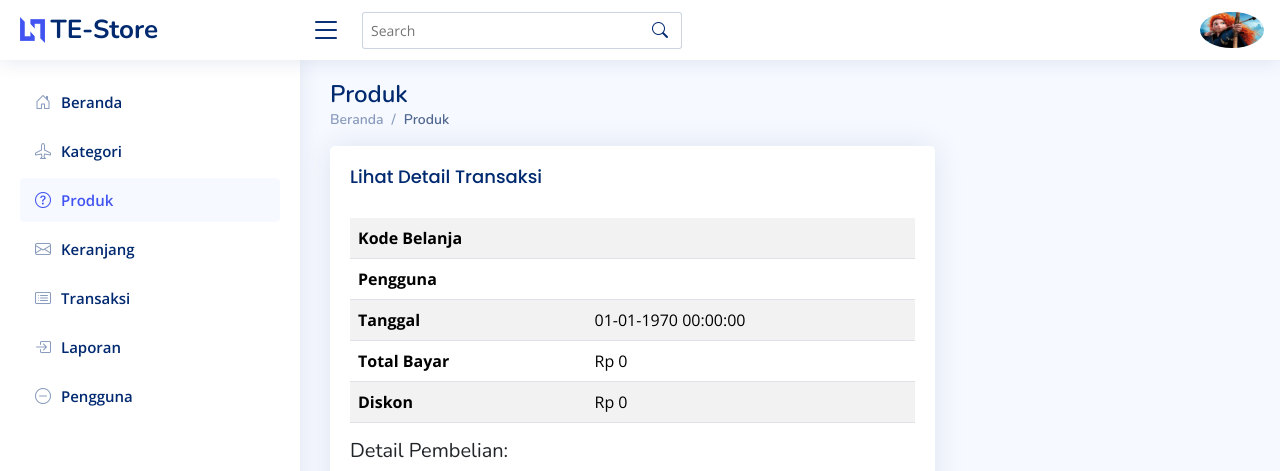
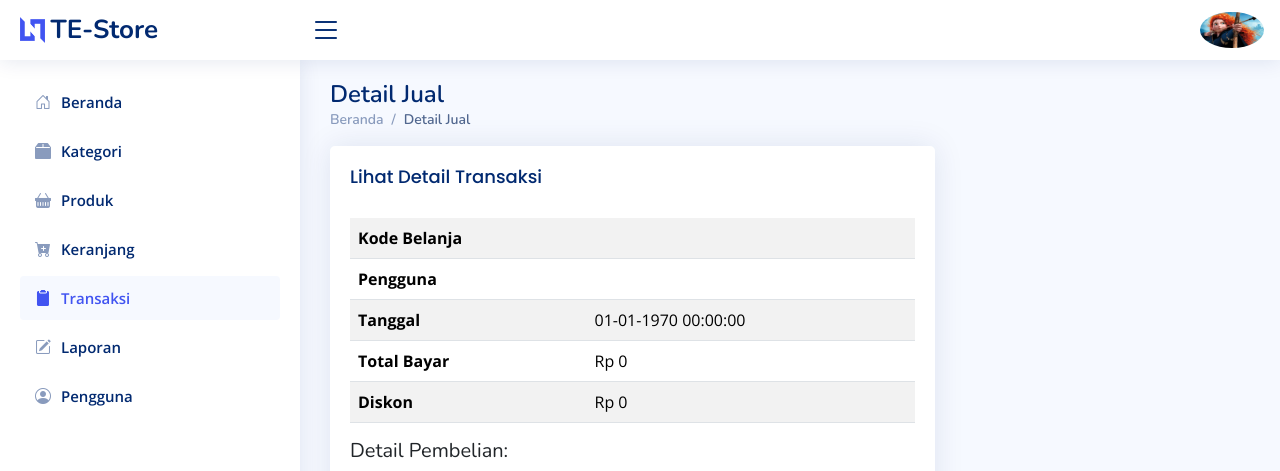
Before and after one commit to Dera37/TE-Store, a PHP site: page /admin/detail_jual.php?id=1 in a window 1280 px wide. Shown: the top 471 px of the page. Run offline with PHP 8.4, Linux system fonts and the light colour scheme; the visitor is signed in with stand-in values (Sample User, id 1); data that the repository does not hold is empty; some libraries are stand-ins or nearby versions.

Commit message:
merubah detail jual, index, laporan dan transaksi

```diff
--- a/admin/detail_jual.php
+++ b/admin/detail_jual.php
@@ -62,12 +62,7 @@ if (!isset($_SESSION["status"]) || $_SESSION["status"] !== "admin") {
             <i class="bi bi-list toggle-sidebar-btn"></i>
         </div><!-- End Logo -->
 
-        <div class="search-bar">
-            <form class="search-form d-flex align-items-center" method="GET" action="">
-                <input type="text" name="query" placeholder="Search" title="Enter search keyword">
-                <button type="submit" title="Search"><i class="bi bi-search"></i></button>
-            </form>
-        </div><!-- End Search Bar -->
+        <!-- End Search Bar -->
 
         <nav class="header-nav ms-auto">
             <ul class="d-flex align-items-center">
@@ -122,44 +117,45 @@ if (!isset($_SESSION["status"]) || $_SESSION["status"] !== "admin") {
           <span>Beranda</span>
         </a>
       </li><!-- End Dashboard Nav -->
+
       <li class="nav-item">
         <a class="nav-link collapsed" href="kategori.php">
-                    <i class="bi bi-airplane"></i>
+          <i class="bi bi-box2-fill"></i>
           <span>Kategori</span>
         </a>
       </li><!-- End Kategori Page Nav -->
 
       <li class="nav-item">
-                <a class="nav-link" href="produk.php">
-                    <i class="bi bi-question-circle"></i>
+        <a class="nav-link collapsed" href="produk.php">
+        <i class="bi bi-basket-fill"></i>
           <span>Produk</span>
         </a>
       </li><!-- End Produk Page Nav -->
 
       <li class="nav-item">
         <a class="nav-link collapsed" href="keranjang.php">
-                    <i class="bi bi-envelope"></i>
+        <i class="bi bi-cart-plus-fill"></i>
           <span>Keranjang</span>
         </a>
       </li><!-- End Keranjang Page Nav -->
 
       <li class="nav-item">
-                <a class="nav-link collapsed" href="transaksi.php">
-                    <i class="bi bi-card-list"></i>
+        <a class="nav-link" href="transaksi.php">
+        <i class="bi bi-clipboard2-fill"></i>
           <span>Transaksi</span>
         </a>
       </li><!-- End Transaksi Page Nav -->
 
       <li class="nav-item">
-                <a class="nav-link collapsed" href="laporan.php">
-                    <i class="bi bi-box-arrow-in-right"></i>
+        <a class="nav-link collapsed" href="Laporan.php">
+        <i class="bi bi-pencil-square"></i>
           <span>Laporan</span>
         </a>
       </li><!-- End Laporan Page Nav -->
 
       <li class="nav-item">
         <a class="nav-link collapsed" href="pengguna.php">
-                    <i class="bi bi-dash-circle"></i>
+        <i class="bi bi-person-circle"></i>
           <span>Pengguna</span>
         </a>
             </li><!-- End pengguna Page Nav -->
@@ -170,11 +166,11 @@ if (!isset($_SESSION["status"]) || $_SESSION["status"] !== "admin") {
     <main id="main" class="main">
 
         <div class="pagetitle">
-            <h1>Produk</h1>
+            <h1>Detail Jual</h1>
             <nav>
                 <ol class="breadcrumb">
                     <li class="breadcrumb-item"><a href="index.php">Beranda</a></li>
-                    <li class="breadcrumb-item active">Produk</li>
+                    <li class="breadcrumb-item active">Detail Jual</li>
                 </ol>
             </nav>
         </div><!-- End Page Title -->
--- a/admin/index.php
+++ b/admin/index.php
@@ -112,7 +112,7 @@ if (!isset($_SESSION["status"]) || $_SESSION["status"] !== "admin") {
 
       <li class="nav-item">
         <a class="nav-link " href="index.php">
-          <i class="bi bi-grid"></i>
+          <i class="bi bi-house-door"></i>
           <span>Beranda</span>
         </a>
       </li><!-- End Dashboard Nav -->
```
Also changed, not shown: admin/laporan.php (+1 -6 lines), admin/transaksi.php (+1 -6 lines). Lines whose indentation alone changed are shown as unchanged.
